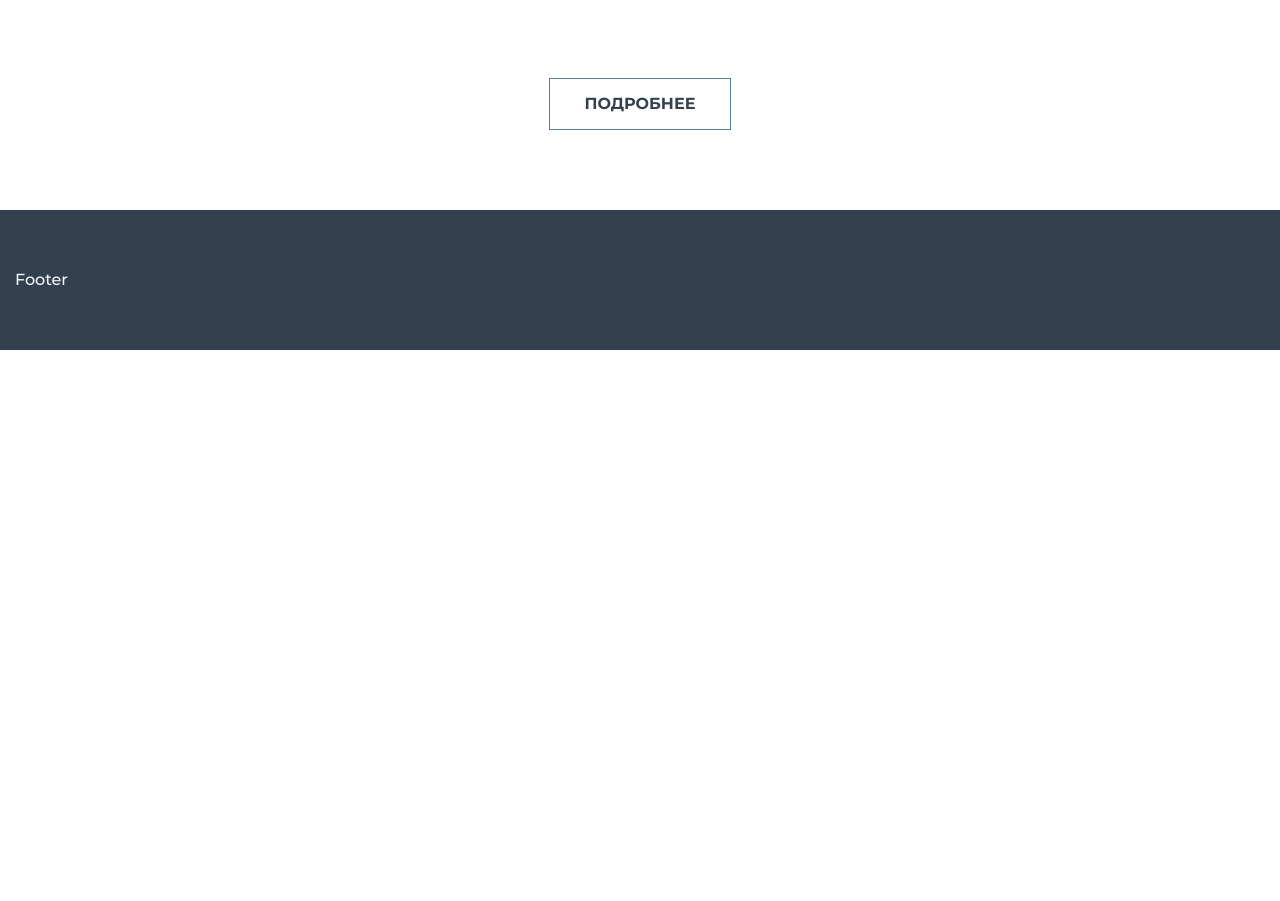
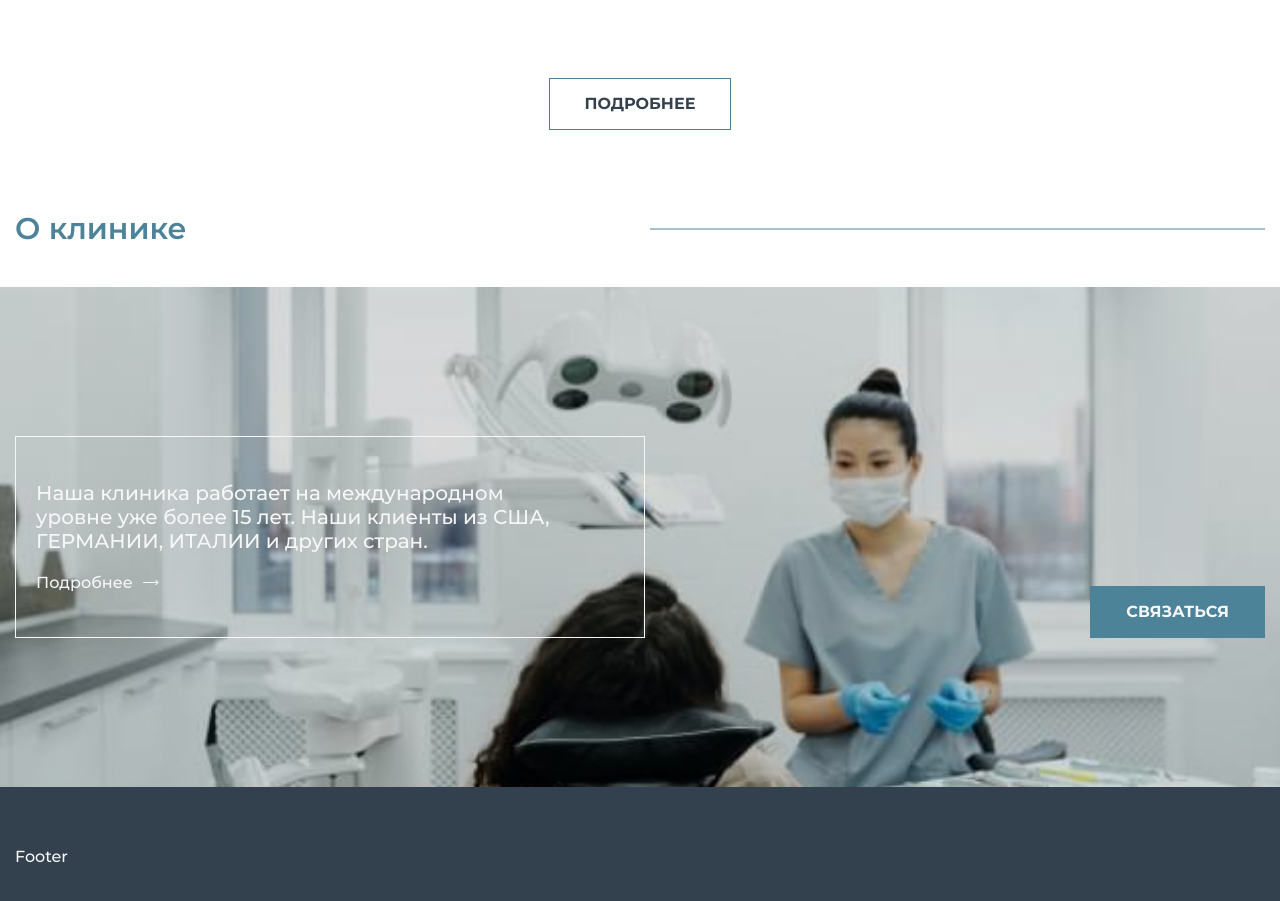
Before and after one commit to colocolov/dental2, a website: page dental2/index.html in a window 1280 px wide. Shown: the part 2561-3462 px from the top of the page. Before the commit the page ends 2911 px from the top, so only its background shows below. Drawn offline with Linux system fonts and the light colour scheme.

Commit message:
add sec about

```diff
--- a/dental2/index.html
+++ b/dental2/index.html
@@ -195,6 +195,31 @@
 
   </div><!-- /.personal__container -->
 </section><!-- /.personal -->
+      <section class="about">
+  <div class="about__container">
+    <h2 class="heading about__head">О клинике</h2>
+  </div>
+
+  <div class="about__wrap">
+    <div class="about__img">
+      <img src="images/index/personal-3.jpg" loading="lazy" width="" height="" alt="">
+    </div>
+
+    <div class="about__container about__container-content">
+      <div class="about__content">
+        <div class="about__info">
+          <div class="about__text">Наша клиника работает на международном уровне уже более 15 лет. Наши клиенты из США,
+            ГЕРМАНИИ, ИТАЛИИ и других стран.</div>
+          <a href="#!" class="about__link btn__link-more">Подробнее</a>
+        </div>
+        <a href="#" class="btn-reset btn btn--about">Связаться</a>
+
+      </div><!-- /.about__content -->
+    </div><!-- /.about__container-content -->
+
+  </div><!-- /.about__wrap -->
+
+</section><!-- /.about -->
     </main>
 
     <footer class="footer">
--- a/src/sass/components/basic/_btn.sass
+++ b/src/sass/components/basic/_btn.sass
@@ -52,6 +52,9 @@
 
   &--services
     text-align: center
+  &--about
+    background-color: $green
+    color: $white
 
 
   &__link-more
--- /dev/null
+++ b/src/sass/components/home/_about.sass
@@ -0,0 +1,72 @@
+.about
+  padding-top: 80px
+
+  // .about__container
+  &__container
+    &-content
+      position: relative
+      z-index: 1
+      height: 100%
+      display: flex
+      align-items: center
+
+  // .about__head
+  &__head
+    margin-bottom: 40px
+
+  // .about__wrap
+  &__wrap
+    height: 500px
+    position: relative
+
+  // .about__img
+  &__img
+    position: absolute
+    top: 0
+    left: 0
+    width: 100%
+    height: 100%
+    &::before
+      content: ''
+      position: absolute
+      top: 0
+      left: 0
+      width: 100%
+      height: 100%
+      background: linear-gradient(90deg, rgba(0, 0, 0, 0.5) 0%, rgba(0, 0, 0, 0.5) 100%)
+      opacity: 0.3
+      z-index: 1
+    img
+      object-fit: cover
+      height: 100%
+      width: 100%
+
+  // .about__content
+  &__content
+    display: flex
+    align-items: flex-end
+    justify-content: space-between
+    color: $white
+    width: 100%
+
+  // .about__info
+  &__info
+    // display: flex
+    // align-items: center
+    height: 100%
+    // justify-content: space-between
+    max-width: 630px
+    color: $white
+    border: 1px solid $white
+    padding: 44px 60px 44px 20px
+
+  // .about__text
+  &__text
+    margin-bottom: 20px
+    @include font(500, 20, 24)
+
+
+  // .about__link
+  &__link
+    &::before
+      background: url(../images/icons/sprite.svg#arrow-more-white) center/cover no-repeat
--- a/src/sass/components/home/_personal.sass
+++ b/src/sass/components/home/_personal.sass
@@ -1,6 +1,5 @@
 .personal
   padding-top: 80px
-  padding-bottom: 80px
   // .personal__container
   &__container
     &-swiper
--- a/src/sass/style.sass
+++ b/src/sass/style.sass
@@ -30,6 +30,7 @@
 @import 'components/home/hero'
 @import 'components/home/services'
 @import 'components/home/personal'
+@import 'components/home/about'
 
 // страница Контакты
 @import 'components/contacts/contacts'
```
Also changed, not shown: src/html/index/about.html (added, +25 -0 lines), src/index.html (+1 -0 lines), dental2/css/style.css, dental2/css/style.min.css.
